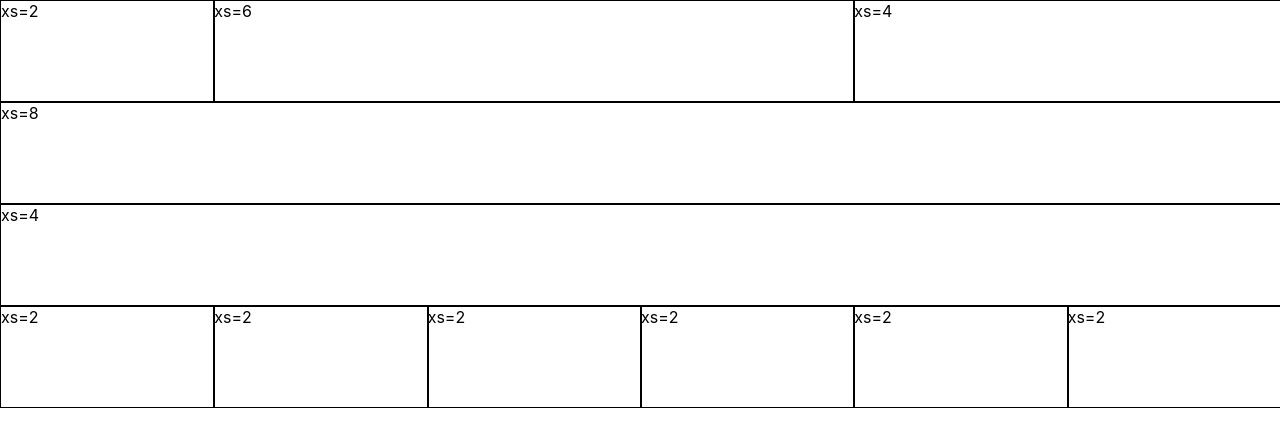
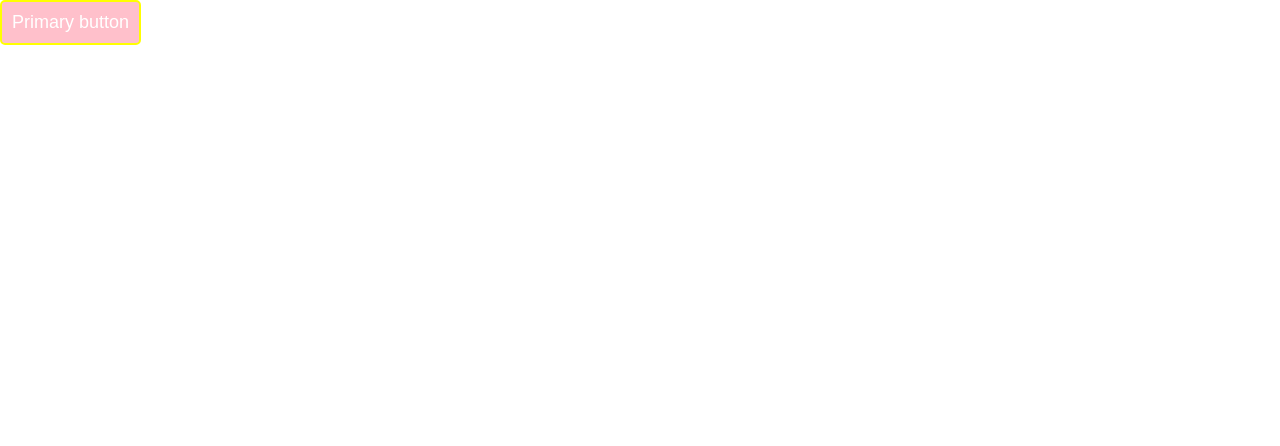
Before and after one commit to Mazo26/nit, a React (Create React App) app in the folder nitshop/: page / in a window 1280 px wide. Shown: the top 446 px of the page. Built offline with nearby package versions, Linux system fonts and the light colour scheme.

Commit message:
StyledCMP

```diff
--- a/nitshop/package.json
+++ b/nitshop/package.json
@@ -12,6 +12,7 @@
     "react": "^18.2.0",
     "react-dom": "^18.2.0",
     "react-scripts": "5.0.1",
+    "styled-components": "^5.3.6",
     "web-vitals": "^2.1.4"
   },
   "scripts": {
--- a/nitshop/src/App.jsx
+++ b/nitshop/src/App.jsx
@@ -2,11 +2,15 @@ import React from "react";
 import "./App.css";
 import ToDo from "./components/ToDo/ToDo";
 import GridCmp from "./components/Grid/Grid";
+import PrimaryButton from "./components/PrimaryButton/PrimaryButton";
+import StyledButton from "./components/StyledButton/StyledButton";
 
 const App = () => {
   return (
     <>
-      <GridCmp />
+      <PrimaryButton padding={10} borderColor='yellow'>
+        Primary button
+      </PrimaryButton>
     </>
   );
 };
--- /dev/null
+++ b/nitshop/src/components/PrimaryButton/PrimaryButton.jsx
@@ -0,0 +1,13 @@
+import React from "react";
+import styled from "styled-components";
+
+const PrimaryButton = styled.button`
+  border: 2px solid
+    ${(props) => (props.borderColor ? props.borderColor : "pink")};
+  color: ${(props) => (props.primary ? "pink" : "white")};
+  background-color: ${(props) => (props.primary ? "white" : "pink")};
+  padding: ${(props) => (props.padding ? props.padding : 20)}px;
+  opacity: ${(props) => (props.opacity ? props.opacity : 1)};
+`;
+
+export default PrimaryButton;
--- a/nitshop/src/components/StyledButton/StyledButton.jsx
+++ b/nitshop/src/components/StyledButton/StyledButton.jsx
@@ -1,12 +1,9 @@
 import React from "react";
 import "./styledButton.css";
+import PrimaryButton from "../PrimaryButton/PrimaryButton";
 
-const StyledButton = (props) => {
-  return (
-    <button className='styledButton' onClick={props.onClickHandler}>
-      {props.innerText}
-    </button>
-  );
+const StyledButton = ({ onClickHandler, innerText }) => {
+  return <PrimaryButton onClick={onClickHandler}>{innerText}</PrimaryButton>;
 };
 
 export default StyledButton;
```
Also changed, not shown: 1 other file (tests, documents, lock files or other folders).
